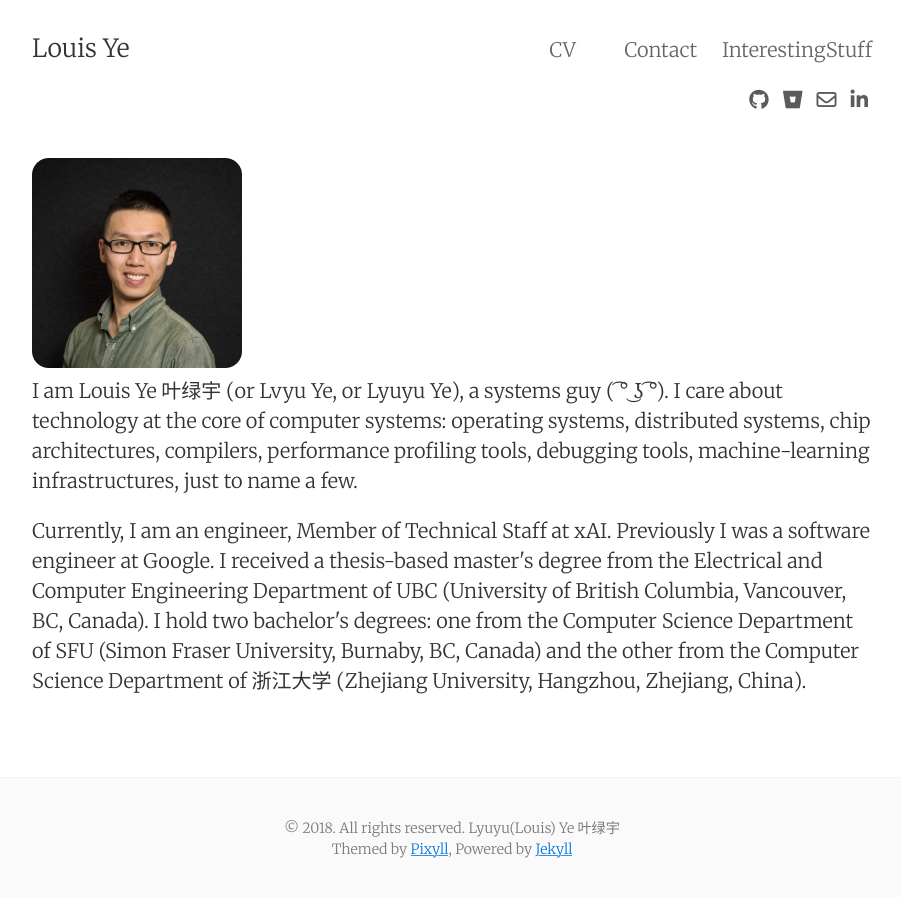
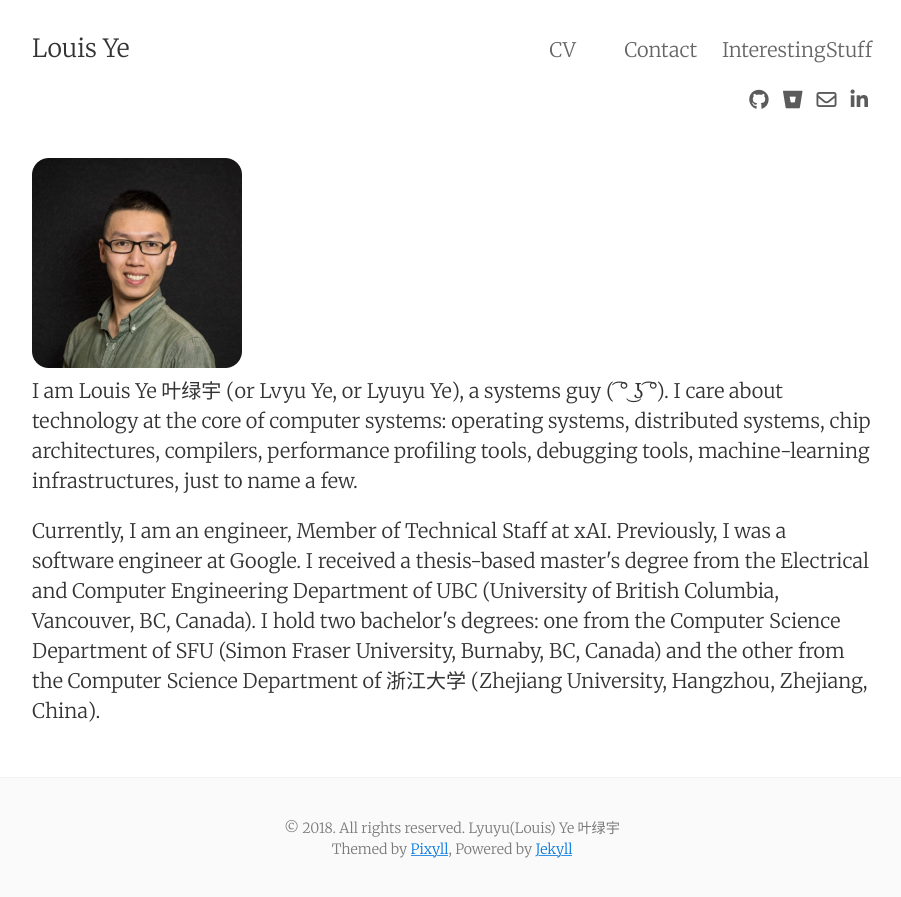
Before and after one commit to Louis-Ye/Louis-Ye.github.io, a Jekyll site: the page built from index.html, in a window 1280 px wide. Shown: the top 897 px of the page, without its empty margins (188-1089 px from the left). Built offline with Jekyll 4.4.1, drawn with Linux system fonts in a browser that asks for light colours; nearby versions of some CDN libraries; the list of posts is cut into pages by our own code.

```diff
--- a/index.html
+++ b/index.html
@@ -13,5 +13,5 @@ redirect_from:
 </p>
 
 <p>
-    Currently, I am an engineer, Member of Technical Staff at xAI. Previously I was a software engineer at Google. I received a thesis-based master's degree from the Electrical and Computer Engineering Department of UBC (University of British Columbia, Vancouver, BC, Canada). I hold two bachelor's degrees: one from the Computer Science Department of SFU (Simon Fraser University, Burnaby, BC, Canada) and the other from the Computer Science Department of 浙江大学 (Zhejiang University, Hangzhou, Zhejiang, China).
+    Currently, I am an engineer, Member of Technical Staff at xAI. Previously, I was a software engineer at Google. I received a thesis-based master's degree from the Electrical and Computer Engineering Department of UBC (University of British Columbia, Vancouver, BC, Canada). I hold two bachelor's degrees: one from the Computer Science Department of SFU (Simon Fraser University, Burnaby, BC, Canada) and the other from the Computer Science Department of 浙江大学 (Zhejiang University, Hangzhou, Zhejiang, China).
 </p>
```
